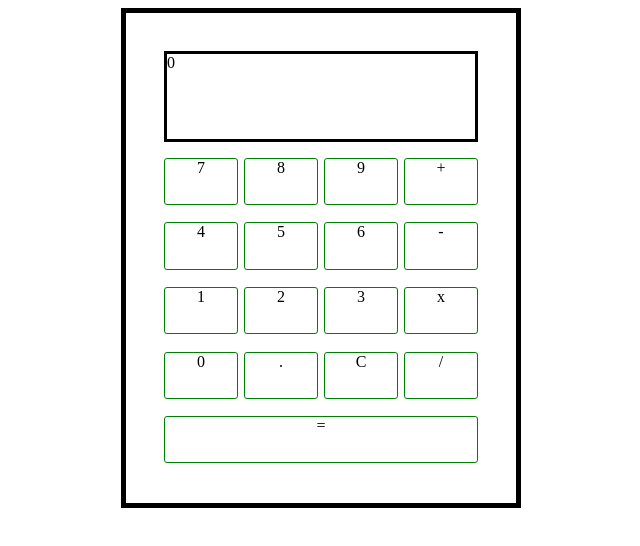
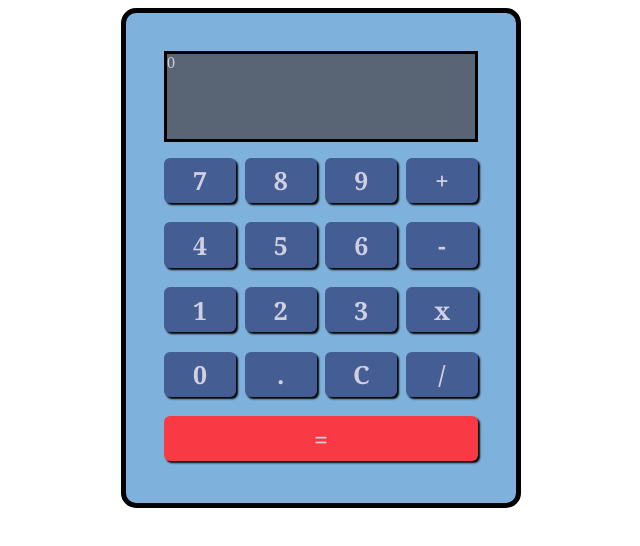
Before and after one commit to JessZanewich/calculator, a React (Create React App) app: page / in a window 1280 px wide. Shown: the top 546 px of the page, without its empty margins (319-959 px from the left). Built offline with nearby package versions, Linux system fonts and the light colour scheme.

Commit message:
make buttons cleaner with alignment and color fixes

```diff
--- a/src/index.css
+++ b/src/index.css
@@ -5,13 +5,16 @@
     padding: 3%;
     margin: 0px auto;
     box-sizing: border-box;
+    background-color: #7EB2DD;
+    border-radius: 15px;
 }
 
 .display {
     height: 22%;
-    /* padding: 5%; */
     border: 3px solid black;
     box-sizing: border-box;
+    background-color: #596475;
+    color: #D1CFE2;
 }
 
 .buttons {
@@ -24,14 +27,22 @@
 }
 
 .button {
+    display: flex;
+    align-items: center;
+    justify-content: center;
     width: 23%;
     height: 14%;
     background-color: 'lightblue';
-    text-align: center;
-    border-radius: 3px;
-    border: 1px solid green;
+    font-weight: bold;
+    font-size: 25px;
+    font-family: 'Georgia';
+    border-radius: 6px;
+    background-color: #445E93;
+    color: #D1CFE2;
+    box-shadow: 2px 2px 2px black;
 }
 
 .equals {
     flex-grow: 2;
+    background-color: #F93943;
 }
```
